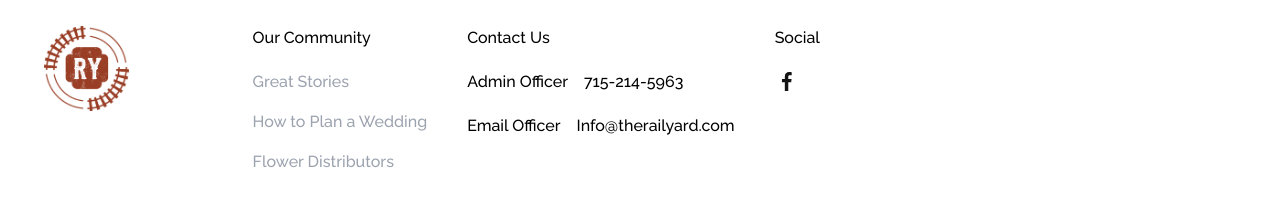
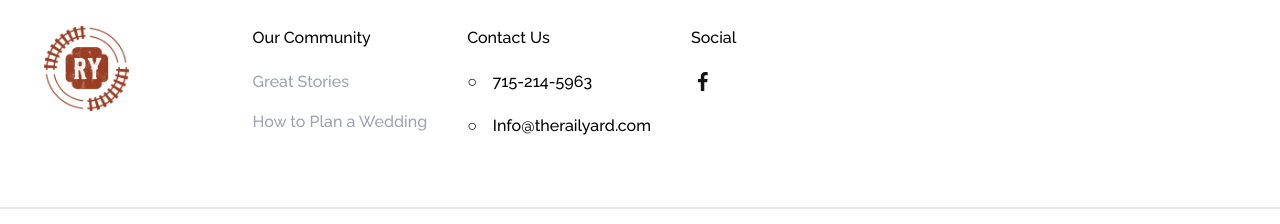
Before and after one commit to 0xCryptored/therailyard, a Next.js app: page / in a window 1280 px wide. Shown: the part 4370-4594 px from the top of the page. Built offline with nearby package versions, Linux system fonts and the light colour scheme.

Commit message:
Update index.js

```diff
--- a/constants/index.js
+++ b/constants/index.js
@@ -77,16 +77,16 @@
   export const FOOTER_LINKS = [
     {
       title: 'Our Community',
-      links: ['Great Stories', 'How to Plan a Wedding', 'Flower Distributors'],
-      ref: ['https://www.huffpost.com/entry/the-most-touching-wedding-stories-of-the-year_b_8824302','https://www.brides.com/gallery/how-to-plan-your-own-wedding','https://www.theknot.com/marketplace/florists-stone-lake-wi?sort=featured']
+      links: ['Great Stories', 'How to Plan a Wedding'],
+      ref: ['https://www.huffpost.com/entry/the-most-touching-wedding-stories-of-the-year_b_8824302','https://www.brides.com/gallery/how-to-plan-your-own-wedding']
     },
   ];
 
   export const FOOTER_CONTACT_INFO = {
     title: 'Contact Us',
     links: [
-      { label: 'Admin Officer', value: '715-214-5963' },
-      { label: 'Email Officer', value: 'Info@therailyard.com' },
+      { label: '○', value: '715-214-5963' },
+      { label: '○', value: 'Info@therailyard.com' },
     ],
   };
 
```
